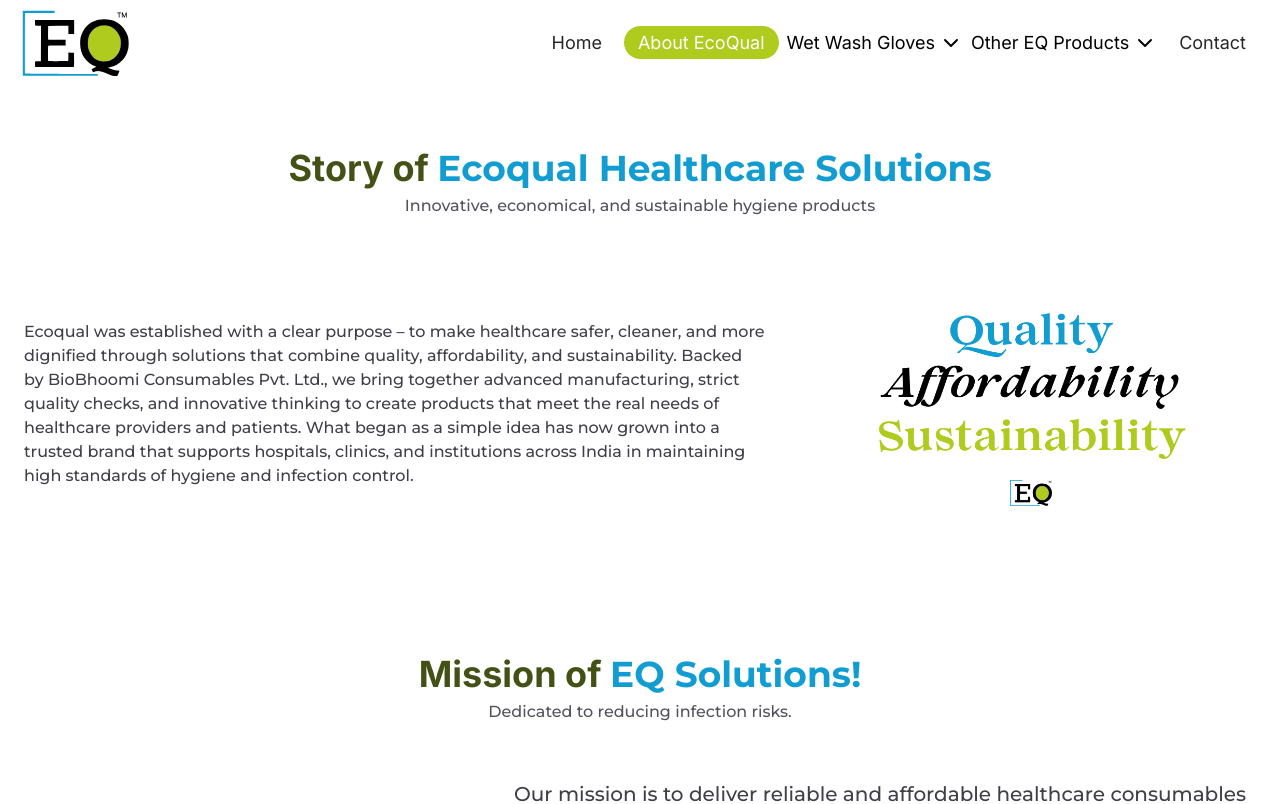
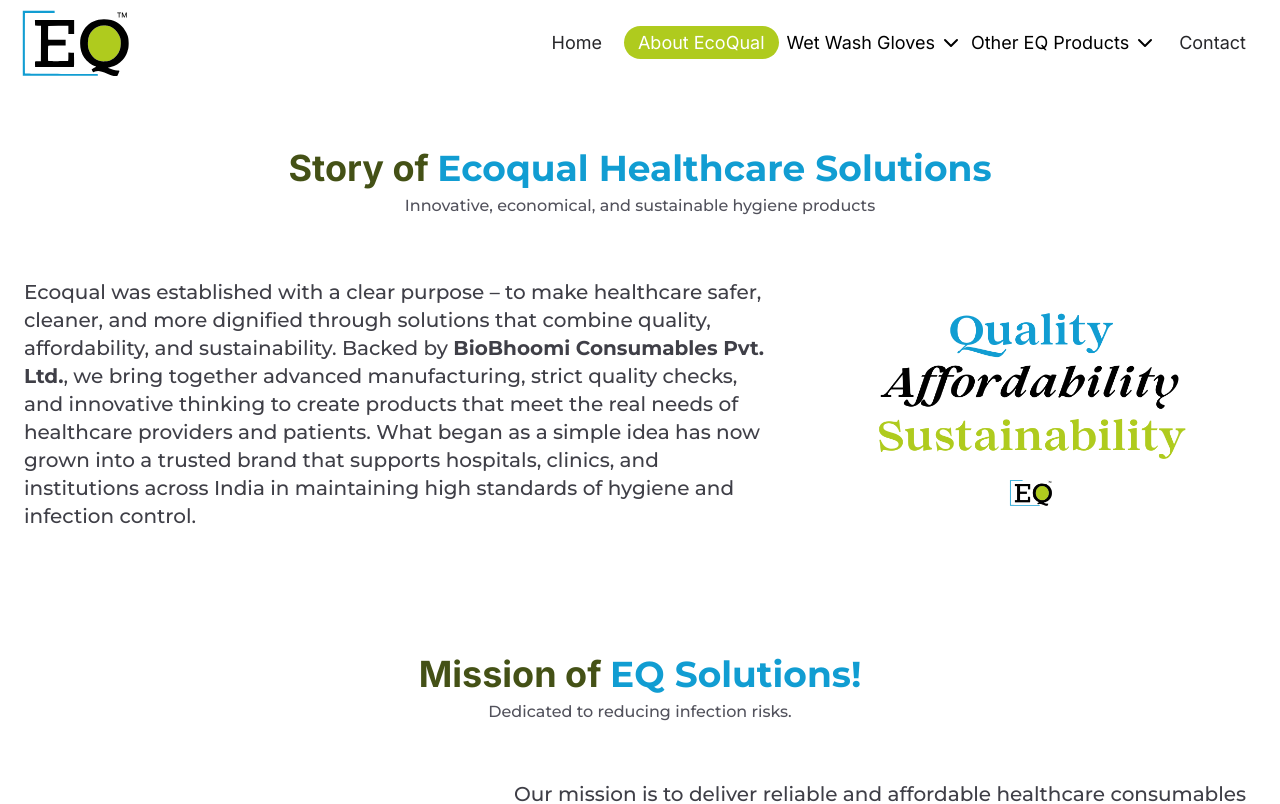
Before and after one commit to Semicolon-Wiz/ecoqual, a Next.js app: page /about in a window 1280 px wide. Shown: the top 804 px of the page. Built offline with nearby package versions, Linux system fonts and the light colour scheme.

Commit message:
update font

```diff
--- a/src/components/AboutUs.tsx
+++ b/src/components/AboutUs.tsx
@@ -18,8 +18,8 @@ export default function AboutUs() {
 
                     <div className='relative flex-1 grid md:grid-cols-[1fr_450px] grid-cols-1 gap-5'>
                         <div className='w-full h-full relative flex justify-center flex-col pr-5'>
-                            <p className='font-medium md:text-base text-sm text-zinc-700'>
-                                Ecoqual was established with a clear purpose – to make healthcare safer, cleaner, and more dignified through solutions that combine quality, affordability, and sustainability. Backed by BioBhoomi Consumables Pvt. Ltd., we bring together advanced manufacturing, strict quality checks, and innovative thinking to create products that meet the real needs of healthcare providers and patients. What began as a simple idea has now grown into a trusted brand that supports hospitals, clinics, and institutions across India in maintaining high standards of hygiene and infection control.
+                            <p className='font-medium md:text-xl text-sm text-zinc-700'>
+                                Ecoqual was established with a clear purpose – to make healthcare safer, cleaner, and more dignified through solutions that combine quality, affordability, and sustainability. Backed by <strong>BioBhoomi Consumables Pvt. Ltd.</strong>, we bring together advanced manufacturing, strict quality checks, and innovative thinking to create products that meet the real needs of healthcare providers and patients. What began as a simple idea has now grown into a trusted brand that supports hospitals, clinics, and institutions across India in maintaining high standards of hygiene and infection control.
                             </p>
                         </div>
                         <div className='w-full h-full relative flex items-center justify-center'>
```
